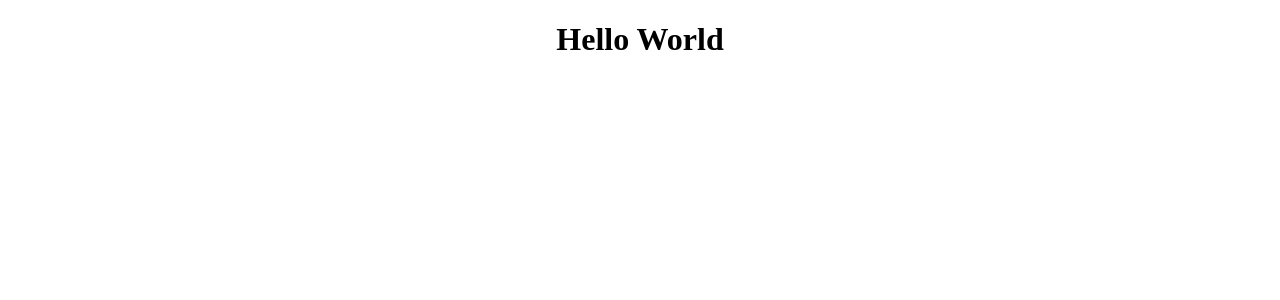
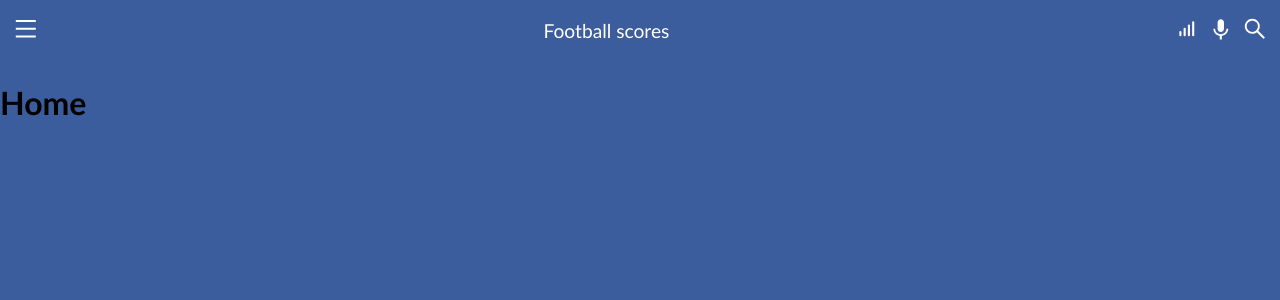
Before and after one commit to Kaghenimbale/metrics-webapp, a React (Create React App) app: page / in a window 1280 px wide. Shown: the top 300 px of the page. Built offline with nearby package versions, Linux system fonts and the light colour scheme.

Commit message:
Add style to thenavigation bar

```diff
--- a/package.json
+++ b/package.json
@@ -9,6 +9,7 @@
     "@testing-library/user-event": "^13.5.0",
     "react": "^18.2.0",
     "react-dom": "^18.2.0",
+    "react-icons": "^4.8.0",
     "react-redux": "^8.0.5",
     "react-router-dom": "^6.10.0",
     "react-scripts": "5.0.1",
--- a/src/App.css
+++ b/src/App.css
@@ -1,3 +1,8 @@
 .App {
   text-align: center;
 }
+
+.icon-Item {
+  font-size: 1.6rem;
+  color: white;
+}
--- a/src/App.js
+++ b/src/App.js
@@ -1,10 +1,20 @@
 import './App.css';
+import Details from './components/Details/Details';
+import Navbar from './components/Details/Navbar/Navbar';
+import Home from './components/Home/Home';
+import { Route, BrowserRouter as Router, Routes } from 'react-router-dom';
 
 function App() {
   return (
-    <div className="App">
-      <h1>Hello World</h1>
-    </div>
+    <>
+      <Router>
+        <Navbar />
+        <Routes>
+          <Route path="/" element={<Home />} />
+          <Route path="details" element={<Details />} />
+        </Routes>
+      </Router>
+    </>
   );
 }
 
--- a/src/components/Details/Details.js
+++ b/src/components/Details/Details.js
@@ -1,9 +1,7 @@
-import React from 'react'
+import React from 'react';
 
 const Details = () => {
-  return (
-    <div>Details</div>
-  )
-}
+  return <h1>Details</h1>;
+};
 
-export default Details
+export default Details;
--- /dev/null
+++ b/src/components/Details/Navbar/Navbar.js
@@ -0,0 +1,32 @@
+import React from 'react';
+import { AiOutlineMenu } from 'react-icons/ai';
+import { MdKeyboardVoice } from 'react-icons/md';
+import { TbAntennaBars5 } from 'react-icons/tb';
+import { AiOutlineSearch } from 'react-icons/ai';
+import './navlink.css';
+
+const Navbar = () => {
+  return (
+    <nav className="navbar">
+      <div className="menu">
+        <AiOutlineMenu className="icon-Item" />
+      </div>
+
+      <p>Football scores</p>
+
+      <div className="icons">
+        <div className="icon">
+          <TbAntennaBars5 className="icon-Item" />
+        </div>
+        <div className="icon">
+          <MdKeyboardVoice className="icon-Item" />
+        </div>
+        <div className="icon">
+          <AiOutlineSearch className="icon-Item" />
+        </div>
+      </div>
+    </nav>
+  );
+};
+
+export default Navbar;
--- /dev/null
+++ b/src/components/Details/Navbar/navlink.css
@@ -0,0 +1,18 @@
+.navbar {
+  display: flex;
+  align-items: center;
+  justify-content: space-between;
+  padding: 0 0.8rem;
+}
+
+.navbar p {
+  font-size: 1.2rem;
+  color: white;
+  font-weight: 100;
+}
+
+.icons {
+  display: flex;
+  align-items: center;
+  gap: 0.5rem;
+}
--- a/src/components/Home/Home.js
+++ b/src/components/Home/Home.js
@@ -1,9 +1,7 @@
-import React from 'react'
+import React from 'react';
 
 const Home = () => {
-  return (
-    <div>Home</div>
-  )
-}
+  return <h1>Home</h1>;
+};
 
-export default Home
+export default Home;
--- a/src/index.css
+++ b/src/index.css
@@ -1,3 +1,6 @@
 body {
   margin: 0;
+  background: #3b5d9dff;
+  font-family: 'Trebuchet MS', 'Lucida Sans Unicode', 'Lucida Grande',
+    'Lucida Sans', Arial, sans-serif;
 }
```
Also changed, not shown: .babelrc (added), .eslintrc.json (added), .stylelintrc.json (added), 1 other file (tests, documents, lock files or other folders).
